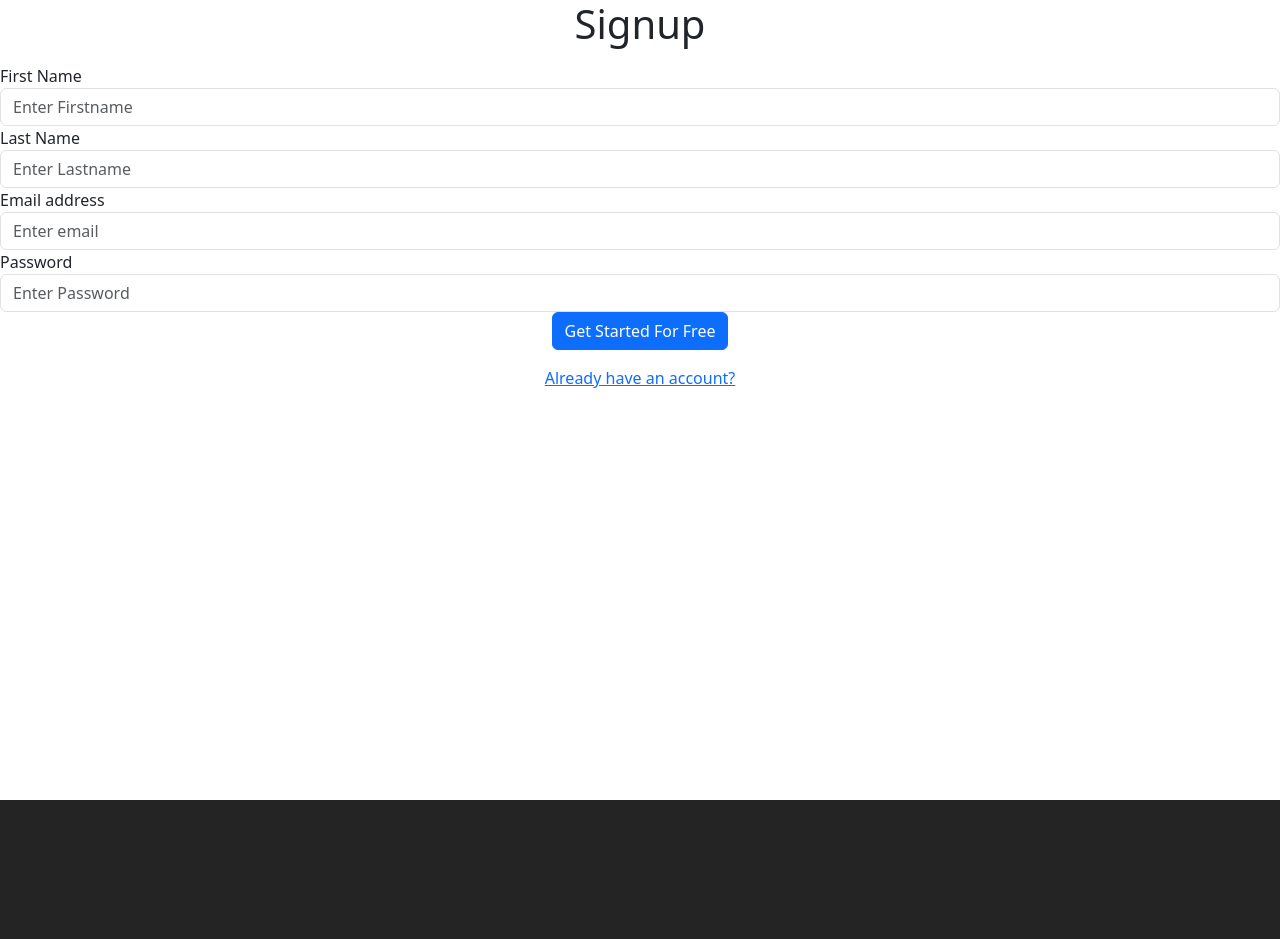
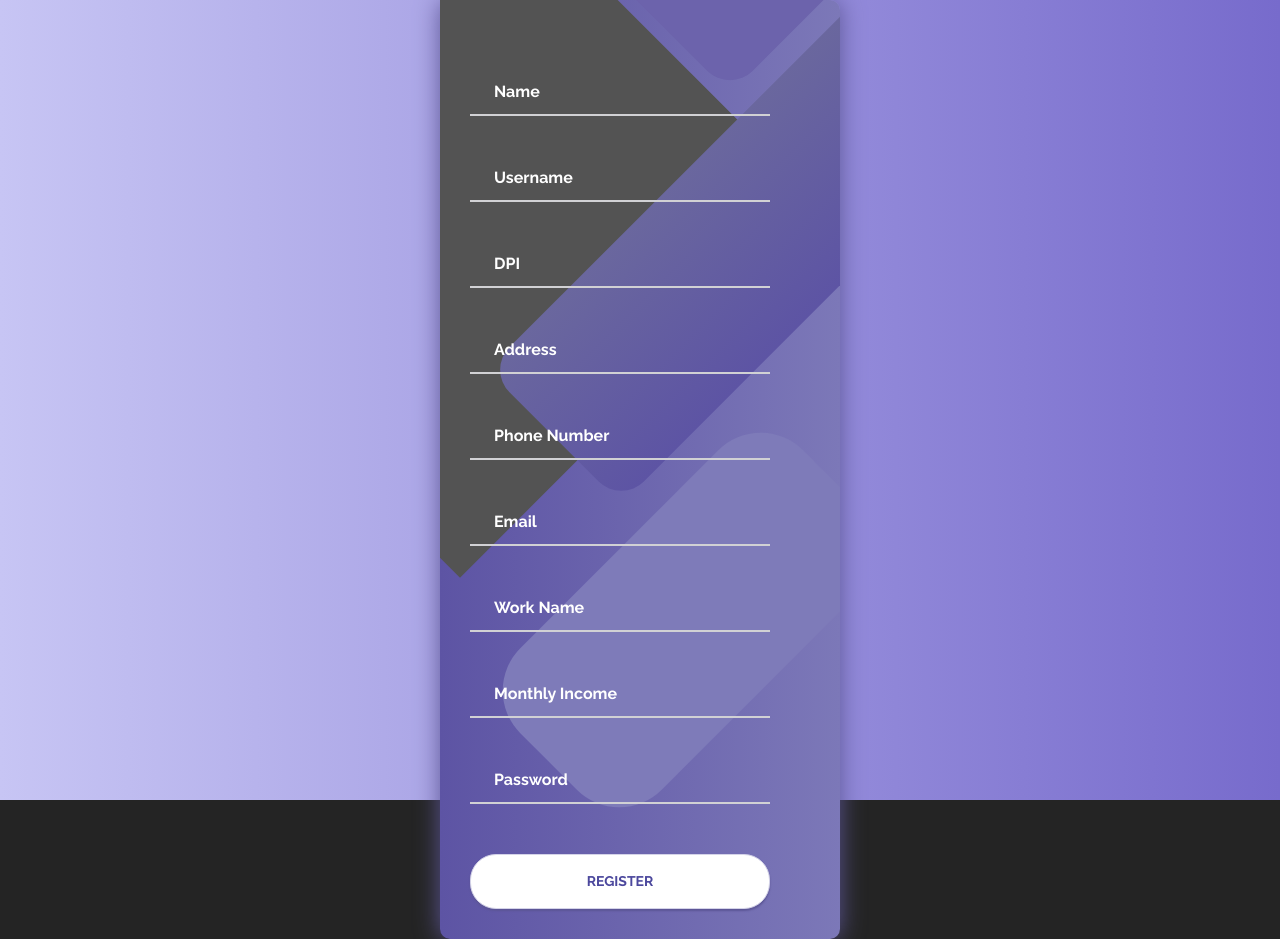
Before and after one commit to The-Cube-s/SistemaBancario_Frontend, a React (Vite) app: page / in a window 1280 px wide. Before the commit the page ends 800 px from the top, so only its background shows below. Built offline with nearby package versions, Linux system fonts and the light colour scheme.

Commit message:
Se agrego css a Register

```diff
--- /dev/null
+++ b/src/Components/Register/Register.css
@@ -0,0 +1,190 @@
+@import url('https://fonts.googleapis.com/css?family=Raleway:400,700');
+
+* {
+  box-sizing: border-box;
+  margin: 0;
+  padding: 0;
+  font-family: Raleway, sans-serif;
+}
+
+body {
+  background: linear-gradient(90deg, #C7C5F4, #776BCC);
+}
+
+.container {
+  display: flex;
+  align-items: center;
+  justify-content: center;
+  min-height: 100vh;
+}
+
+.screen {
+  background: linear-gradient(90deg, #5D54A4, #7C78B8);
+  position: relative;
+  height: auto;
+  width: 400px; /* Increased the width */
+  box-shadow: 0px 0px 24px #5C5696;
+  border-radius: 10px;
+}
+
+.screen__content {
+  z-index: 1;
+  position: relative;
+  height: 100%;
+}
+
+.screen__background {
+  position: absolute;
+  top: 0;
+  left: 0;
+  right: 0;
+  bottom: 0;
+  z-index: 0;
+  -webkit-clip-path: inset(0 0 0 0);
+  clip-path: inset(0 0 0 0);
+}
+
+.screen__background__shape {
+  transform: rotate(45deg);
+  position: absolute;
+}
+
+.screen__background__shape1 {
+  height: 520px;
+  width: 520px;
+  background: #535353;
+  top: -50px;
+  right: 120px;
+  border-radius: 0 72px 0 0;
+}
+
+.screen__background__shape2 {
+  height: 220px;
+  width: 220px;
+  background: #6C63AC;
+  top: -172px;
+  right: 0;
+  border-radius: 32px;
+}
+
+.screen__background__shape3 {
+  height: 540px;
+  width: 190px;
+  background: linear-gradient(270deg, #5D54A4, #6A679E);
+  top: -24px;
+  right: 0;
+  border-radius: 32px;
+}
+
+.screen__background__shape4 {
+  height: 400px;
+  width: 200px;
+  background: #7E7BB9;
+  top: 420px;
+  right: 50px;
+  border-radius: 60px;
+}
+
+.register {
+  width: 360px; /* Adjusted to match the new screen width */
+  padding: 30px;
+  padding-top: 50px;
+  color: #fff; /* Changed text color to white */
+}
+
+.register__field {
+  padding: 20px 0;
+  position: relative;
+}
+
+.register__icon {
+  position: absolute;
+  top: 30px;
+  color: #fff; /* Changed icon color to white */
+}
+
+.register__input {
+  border: none;
+  border-bottom: 2px solid #D1D1D4;
+  background: none;
+  padding: 10px;
+  padding-left: 24px;
+  font-weight: 700;
+  width: 100%;
+  transition: .2s;
+  color: #fff; /* Changed input text color to white */
+}
+
+.register__input:active,
+.register__input:focus,
+.register__input:hover {
+  outline: none;
+  border-bottom-color: #6A679E;
+}
+
+.register__submit {
+  background: #fff;
+  font-size: 14px;
+  margin-top: 30px;
+  padding: 16px 20px;
+  border-radius: 26px;
+  border: 1px solid #D4D3E8;
+  text-transform: uppercase;
+  font-weight: 700;
+
+
+  width: 100%;
+  color: #4C489D;
+  box-shadow: 0px 2px 2px #5C5696;
+  cursor: pointer;
+  transition: .2s;
+}
+
+.register__submit:active,
+.register__submit:focus,
+.register__submit:hover {
+  border-color: #6A679E;
+  outline: none;
+}
+
+.button__icon {
+  font-size: 24px;
+  margin-left: auto;
+  color: #7875B5;
+}
+
+.social-login {
+  position: absolute;
+  height: 140px;
+  width: 160px;
+  text-align: center;
+  bottom: 0px;
+  right: 0px;
+  color: #fff;
+}
+
+.social-icons {
+  display: flex;
+  align-items: center;
+  justify-content: center;
+}
+
+.social-login__icon {
+  padding: 20px 10px;
+  color: #fff;
+  text-decoration: none;
+  text-shadow: 0px 0px 8px #7875B5;
+}
+
+.social-login__icon:hover {
+  transform: scale(1.5);
+}
+
+/* Additional CSS for label and placeholder text color */
+.register__input::placeholder {
+  color: #fff; /* Change placeholder text color to white */
+}
+
+.register label {
+  color: #fff; /* Change label text color to white */
+}
--- a/src/Components/Register/Register.jsx
+++ b/src/Components/Register/Register.jsx
@@ -1,41 +1,62 @@
-import React from 'react'
+import React from 'react';
+import './Register.css';
 
 export const Register = () => {
   return (
-    <div id="second">
-			      <div class="myform form ">
-                        <div class="logo mb-3">
-                           <div class="col-md-12 text-center">
-                              <h1 >Signup</h1>
+    <div className="container">
+      <div className="screen">
+        <div className="screen__background">
+          <span className="screen__background__shape screen__background__shape1"></span>
+          <span className="screen__background__shape screen__background__shape2"></span>
+          <span className="screen__background__shape screen__background__shape3"></span>
+          <span className="screen__background__shape screen__background__shape4"></span>
         </div>
+        <div className="screen__content">
+          <form className="register">
+            <div className="register__field">
+              <i className="register__icon fas fa-user"></i>
+              <input type="text" className="register__input" placeholder="Name" />
             </div>
-                        <form action="#" name="registration"/>
-                           <div class="form-group">
-                              <label for="exampleInputEmail1">First Name</label>
-                              <input type="text"  name="firstname" class="form-control" id="firstname" aria-describedby="emailHelp" placeholder="Enter Firstname"/>
+            <div className="register__field">
+              <i className="register__icon fas fa-user"></i>
+              <input type="text" className="register__input" placeholder="Username" />
             </div>
-                           <div class="form-group">
-                              <label for="exampleInputEmail1">Last Name</label>
-                              <input type="text"  name="lastname" class="form-control" id="lastname" aria-describedby="emailHelp" placeholder="Enter Lastname"/>
+            <div className="register__field">
+              <i className="register__icon fas fa-id-card"></i>
+              <input type="text" className="register__input" placeholder="DPI" />
             </div>
-                           <div class="form-group">
-                              <label for="exampleInputEmail1">Email address</label>
-                              <input type="email" name="email"  class="form-control" id="email" aria-describedby="emailHelp" placeholder="Enter email"/>
+            <div className="register__field">
+              <i className="register__icon fas fa-map-marker-alt"></i>
+              <input type="text" className="register__input" placeholder="Address" />
             </div>
-                           <div class="form-group">
-                              <label for="exampleInputEmail1">Password</label>
-                              <input type="password" name="password" id="password"  class="form-control" aria-describedby="emailHelp" placeholder="Enter Password"/>
+            <div className="register__field">
+              <i className="register__icon fas fa-phone"></i>
+              <input type="text" className="register__input" placeholder="Phone Number" />
             </div>
-                           <div class="col-md-12 text-center mb-3">
-                              <button type="submit" class=" btn btn-block mybtn btn-primary tx-tfm">Get Started For Free</button>
+            <div className="register__field">
+              <i className="register__icon fas fa-envelope"></i>
+              <input type="email" className="register__input" placeholder="Email" />
             </div>
-                           <div class="col-md-12 ">
-                              <div class="form-group">
-                                 <p class="text-center"><a href="#" id="signin">Already have an account?</a></p>
+            <div className="register__field">
+              <i className="register__icon fas fa-briefcase"></i>
+              <input type="text" className="register__input" placeholder="Work Name" />
+            </div>
+            <div className="register__field">
+              <i className="register__icon fas fa-dollar-sign"></i>
+              <input type="number" className="register__input" placeholder="Monthly Income" />
+            </div>
+            <div className="register__field">
+              <i className="register__icon fas fa-lock"></i>
+              <input type="password" className="register__input" placeholder="Password" />
+            </div>
+            <button className="register__submit">
+              <span className="button__text d-flex justify-content-center"><center>Register</center></span>
+              <i className="button__icon fas fa-chevron-right"></i>
+            </button>
+          </form>
+
         </div>
       </div>
     </div>
-
-                     </div>
-  )
+  );
 }
```
Lines whose indentation alone changed are shown as unchanged.
